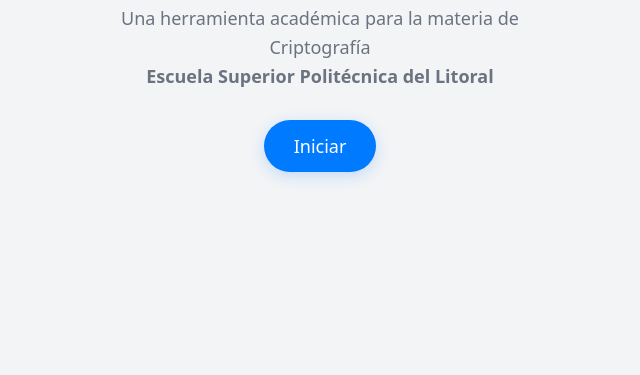
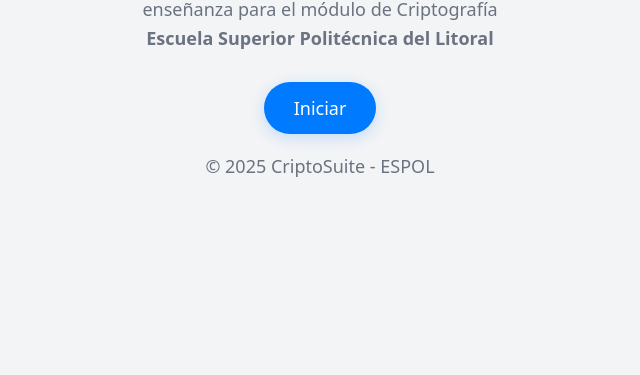
Before and after one commit to sauls98/criptografia.github.io, a plain HTML site: page index.html in a window 1280 px wide. Shown: the part 425-800 px from the top of the page, without its empty margins (340-980 px from the left). Drawn offline with Linux system fonts and the light colour scheme.

Commit message:
Update index.html

```diff
--- a/index.html
+++ b/index.html
@@ -125,8 +125,10 @@
         <div class="splash-content">
             <img id="espol-logo" src="https://upload.wikimedia.org/wikipedia/commons/d/d9/ESPOL_-_Logo_BN_002.svg" alt="Logo ESPOL">
             <h1>Bienvenido a CriptoSuite</h1>
-            <p>Una herramienta académica para la materia de Criptografía<br><b>Escuela Superior Politécnica del Litoral</b></p>
+            <p>Una herramienta académica complemento de enseñanza para el módulo de Criptografía<br><b>Escuela Superior Politécnica del Litoral</b></p>
             <button id="start-button">Iniciar</button>
+              <!-- Copyright -->
+        <p class="copyright">© 2025 CriptoSuite - ESPOL</p>
         </div>
     </div>
 
```
